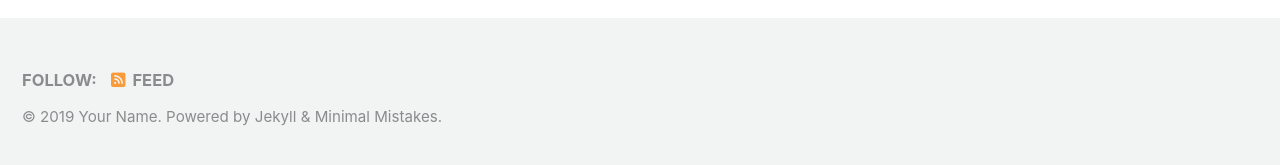
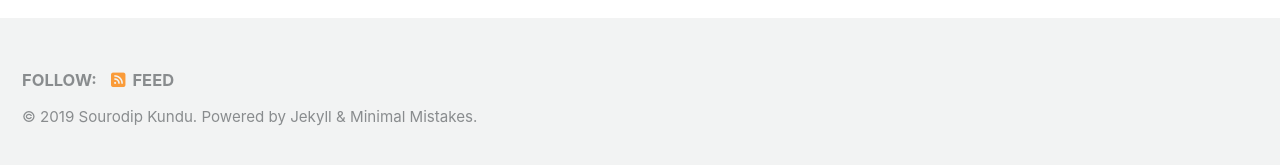
Before and after one commit to SouroMLhub/SouroMLhub.github.io, a Jekyll site: the page built from index.html, in a window 1280 px wide and 900 px high, scrolled down 222 px. Shown: the part 727-892 px from the top of the window. Built offline with Jekyll 4.4.1, drawn with Linux system fonts in a browser that asks for light colours; cached includes are drawn as plain includes; nearby versions of some CDN libraries; the list of posts is cut into pages by our own code; some of the changed text lies outside the part shown.

Commit message:
"initial commit"

```diff
--- a/_config.yml
+++ b/_config.yml
@@ -19,8 +19,8 @@ locale                   : "en-US"
 title                    : "Site Title"
 title_separator          : "-"
 subtitle                 : # site tagline that appears below site title in masthead
-name                     : "Your Name"
-description              : "An amazing website."
+name                     : "Sourodip Kundu"
+description              : "Data Sciecne Portfolio."
 url                      : # the base hostname & protocol for your site e.g. "https://mmistakes.github.io"
 baseurl                  : # the subpath of your site, e.g. "/blog"
 repository               : # GitHub username/repo-name e.g. "mmistakes/minimal-mistakes"
@@ -107,7 +107,7 @@ analytics:
 
 # Site Author
 author:
-  name             : "Your Name"
+  name             : "Sourodip Kundu"
   avatar           : # path of avatar image, e.g. "/assets/images/bio-photo.jpg"
   bio              : "I am an **amazing** person."
   location         : "Somewhere"
```
